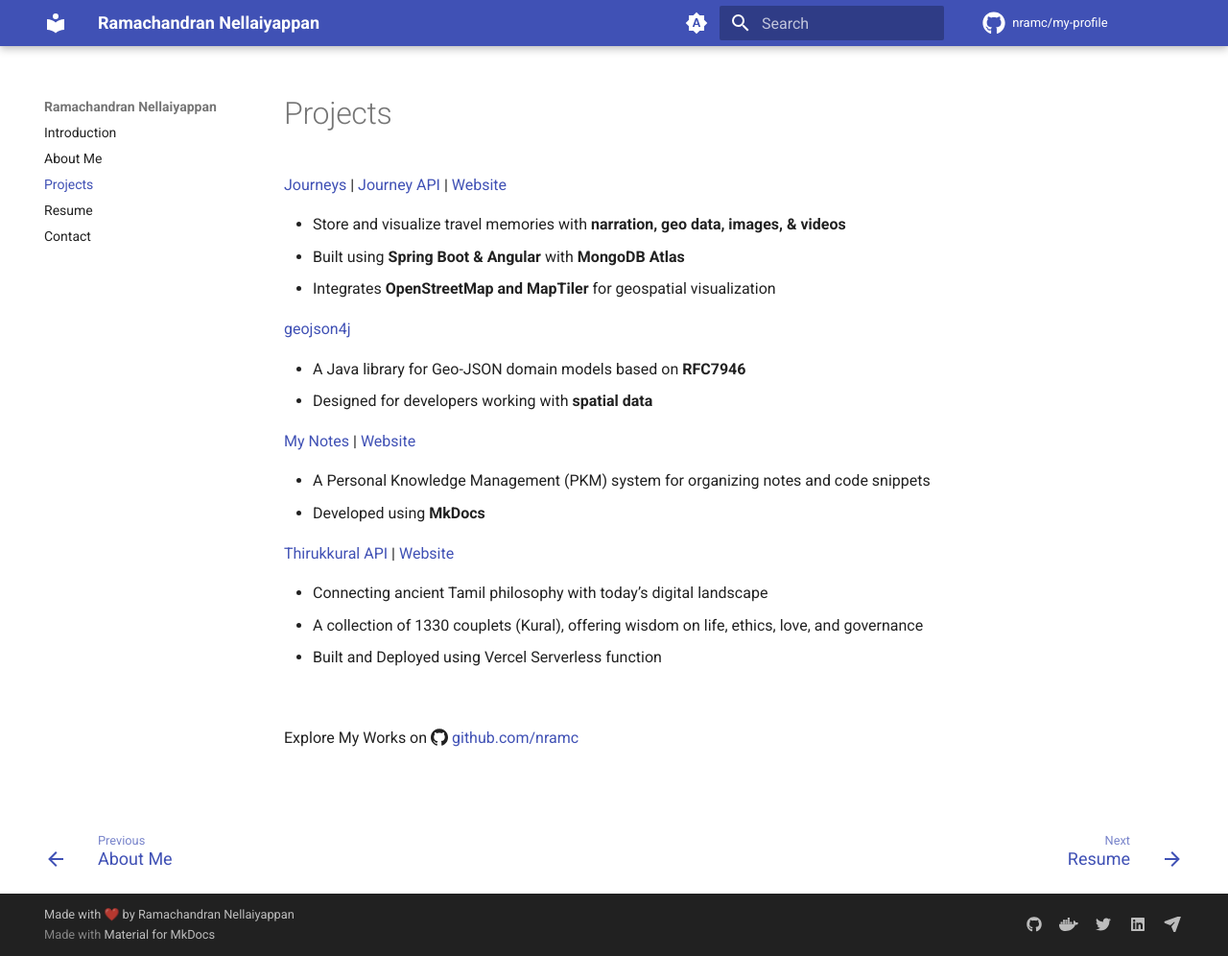
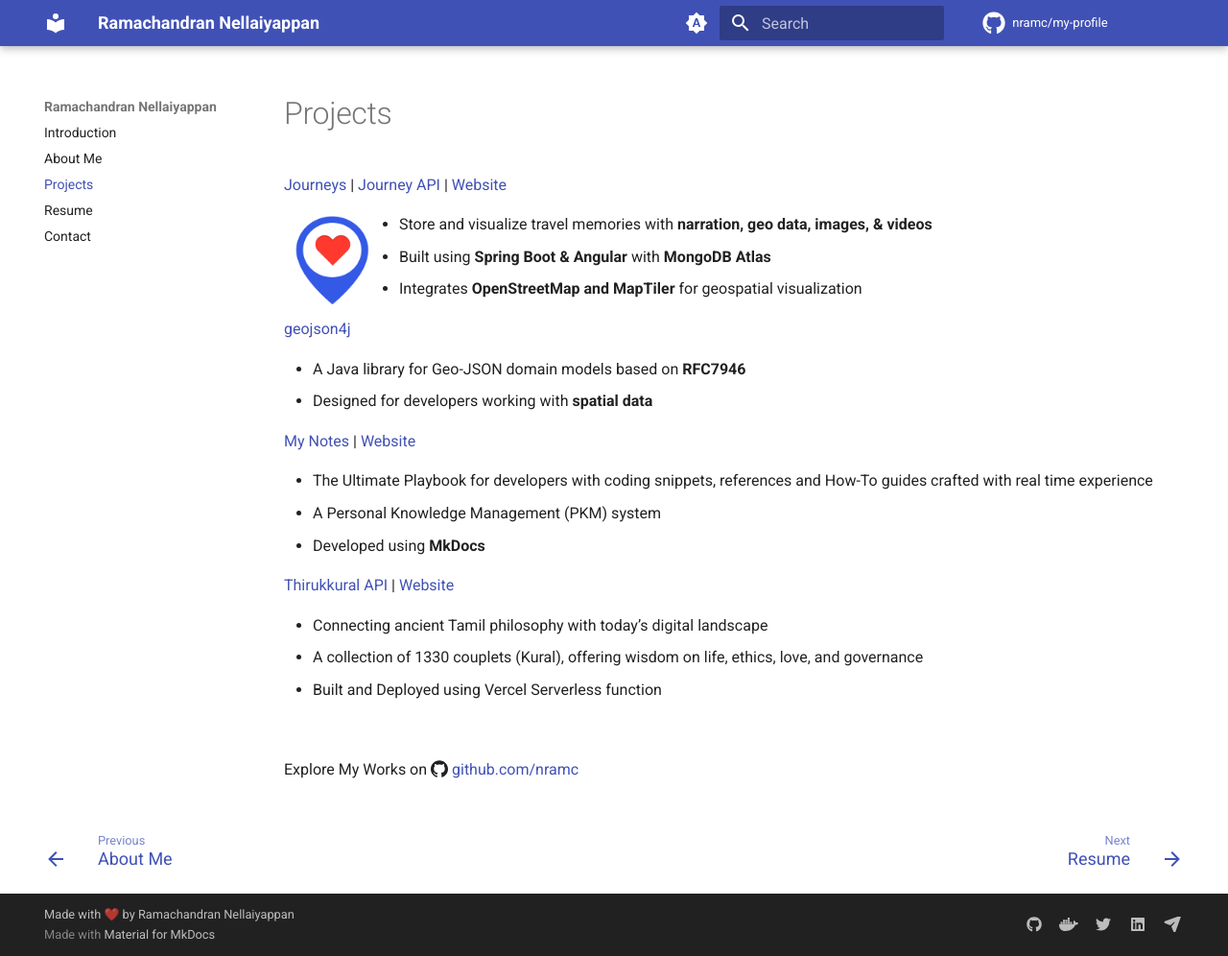
Before and after one commit to nramc/my-profile, an MkDocs documentation site: the page built from docs/projects.md, in a window 1280 px wide and 996 px high. Shown: the whole window at 96% size. Built offline with MkDocs 1.6.1 and Material for MkDocs 9.7.7, drawn with Linux system fonts in a browser that asks for light colours; comment, search, counter and statistics services are not loaded.

Commit message:
feat: projects.md added

```diff
--- a/docs/assets/stylesheets/custom.css
+++ b/docs/assets/stylesheets/custom.css
@@ -10,3 +10,7 @@
 .float-right {
     float: right;
 }
+
+.float-left {
+    float: left;
+}
--- a/docs/projects.md
+++ b/docs/projects.md
@@ -1,6 +1,8 @@
 # Projects
 
 [Journeys](https://github.com/nramc/journeys) | [Journey API](https://github.com/nramc/journey-api) | [Website](https://nramc.github.io/journeys/)
+
+<img src="assets/projects/journeys/journey-logo-512x512.png" class="float-left" width="100" height="100" alt="Journey">
 
 - Store and visualize travel memories with **narration, geo data, images, & videos**
 - Built using **Spring Boot & Angular** with **MongoDB Atlas**
@@ -13,7 +15,9 @@
 
 [My Notes](https://github.com/) | [Website](https://)
 
-- A Personal Knowledge Management (PKM) system for organizing notes and code snippets
+- The Ultimate Playbook for developers with coding snippets, references and How-To guides crafted with real time
+  experience
+- A Personal Knowledge Management (PKM) system
 - Developed using **MkDocs**
 
 [Thirukkural API](https://github.com/nramc/thirukkural-api) | [Website](https://tamil-kural-api.vercel.app/)
```
Also changed, not shown: docs/assets/projects/journeys/journey-logo-512x512.png (added).
